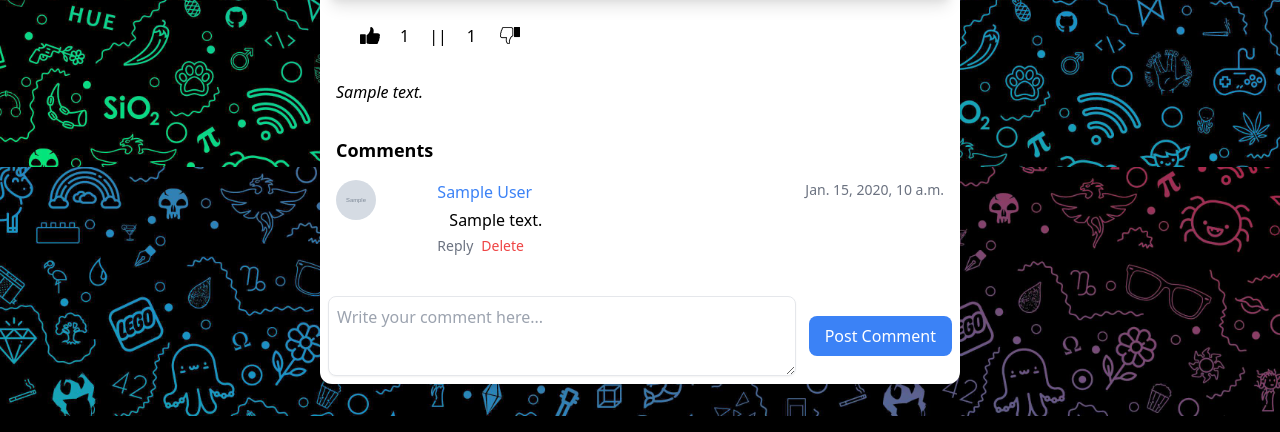
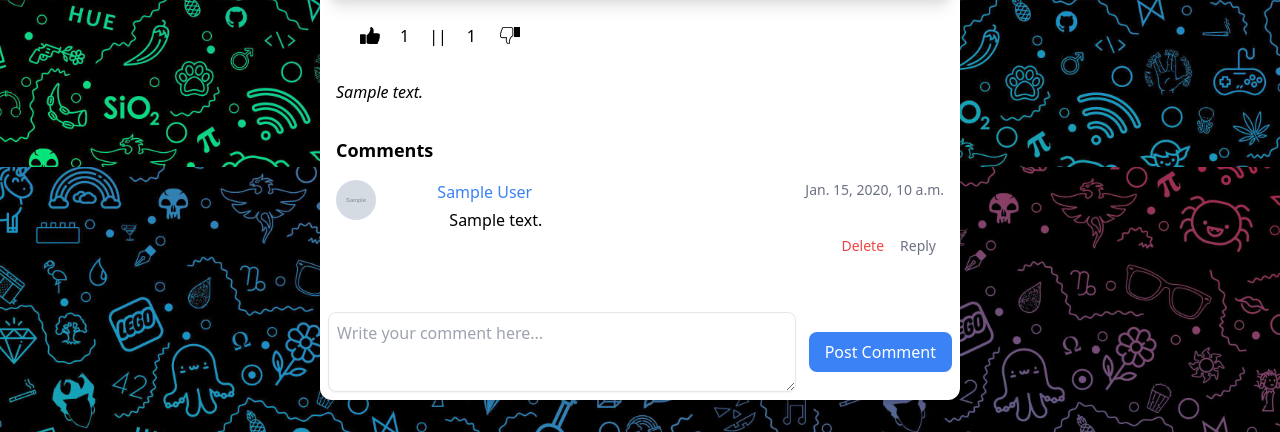
Before and after one commit to HamidBalaghi/Maktab105_TinyInstagram, a Django app: page /post/1 in a window 1280 px wide. Shown: the part 633-1065 px from the top of the page. Run offline with Django 5.2, Linux system fonts and the light colour scheme; a user stored in the database is signed in; tables that the repository leaves empty hold one stand-in row (values such as "Sample post"); grey boxes marked "Sample" are stand-in pictures.

Commit message:
🎨 Change Reply/Delete buttons position

```diff
--- a/templates/post/postdetail.html
+++ b/templates/post/postdetail.html
@@ -117,19 +117,18 @@
                                         </p>
                                     </div>
                                     <!-- Bottom div for buttons -->
-                                    <div class="mt-1 flex items-center">
-                                        <button class="text-sm text-gray-500 mr-2 reply-btn"
+                                    <div class="mt-1 flex items-center justify-end w-full">
+                                        <div class="flex-grow"></div> <!-- This will push the buttons to the right -->
+                                        {% if comment.owner == user or user == post_owner %}
+                                            <a href="{% url 'reactions:delete_comment' pk=comment.comment_id %}"
+                                               class="text-sm text-red-500 delete-btn ml-4 mb-4">Delete</a>
+                                        {% endif %}
+                                        <button class="text-sm text-gray-500 mr-2 reply-btn ml-4 mb-4"
                                                 data-comment-id="{{ comment.comment_id }}">Reply
+                                        </button>
 
-                                        </button>
-                                        {% if comment.owner == user or user == post_owner %}
-                                            <!-- Add the Delete button here -->
-                                            <a href="{% url 'reactions:delete_comment' pk=comment.comment_id %}"
-                                               class="text-sm text-red-500 delete-btn">Delete
-                                            </a>
+                                    </div>
 
-                                        {% endif %}
-                                    </div>
                                 </div>
                             </div>
                         </li>
```
